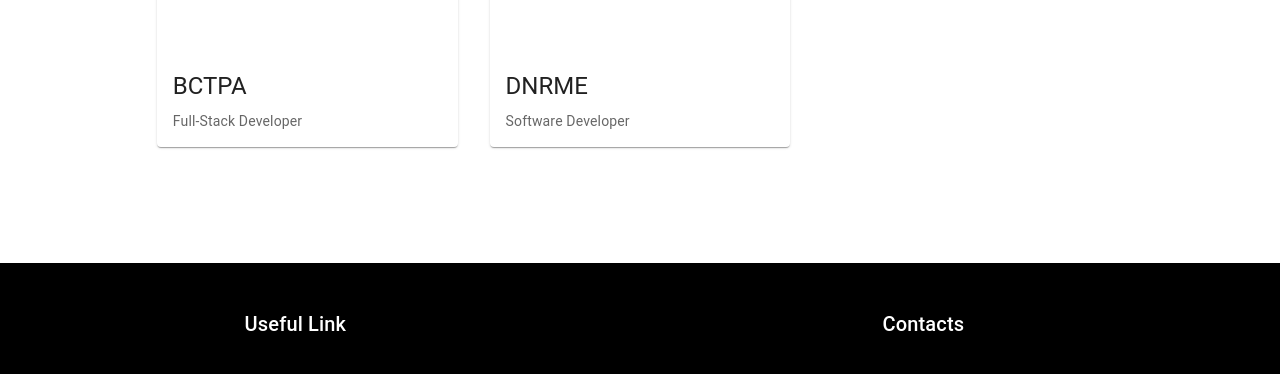
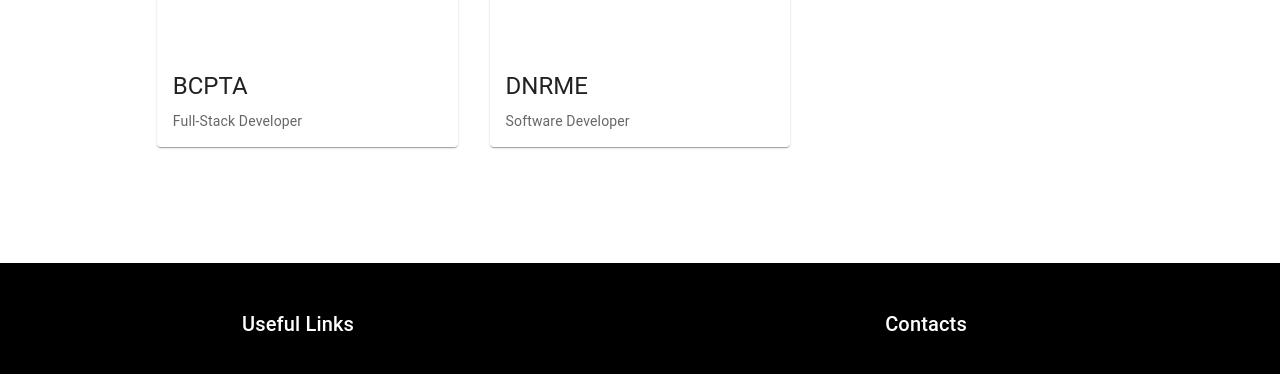
Before and after one commit to DrSack/Personal-Website, a Next.js app: page /work in a window 1280 px wide. Shown: the part 994-1368 px from the top of the page. Built offline with nearby package versions, Linux system fonts and the light colour scheme.

Commit message:
fixed mistakes

```diff
--- a/components/footer.tsx
+++ b/components/footer.tsx
@@ -41,7 +41,7 @@ export const Footer = () => {
     <Box display='flex' flexDirection='column' justifyContent='space-around' style={{ width: '100%', backgroundColor: 'black', height: '320px' }}>
       <StyledToolbar>
         <StyledUsefulLinksBox>
-          <Typography variant='h6' color='white'>Useful Link</Typography>
+          <Typography variant='h6' color='white'>Useful Links</Typography>
           <Box display='flex' flexDirection='column' alignItems='center' marginTop='32px'>
             <IconButton href='/skills' size='medium'>
               <StyledLinksTypography>Skills</StyledLinksTypography>
--- a/src/app/work/page.tsx
+++ b/src/app/work/page.tsx
@@ -42,9 +42,9 @@ export default function Page() {
       onClick: () => { }
     },
     {
-      image: '/companies/BCTPA.png',
-      alt: 'BCTPA',
-      title: 'BCTPA',
+      image: '/companies/BCPTA.png',
+      alt: 'BCPTA',
+      title: 'BCPTA',
       message: 'Full-Stack Developer',
       onClick: () => { }
     },
```
Also changed, not shown: public/companies/BCPTA.png (renamed from public/companies/BCTPA.png).
